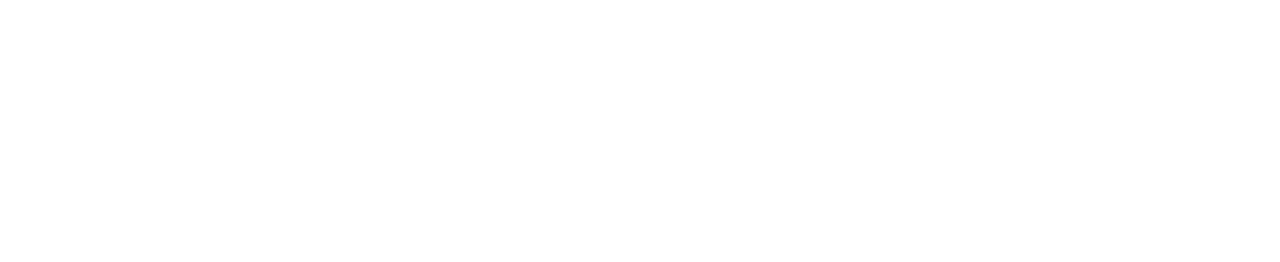
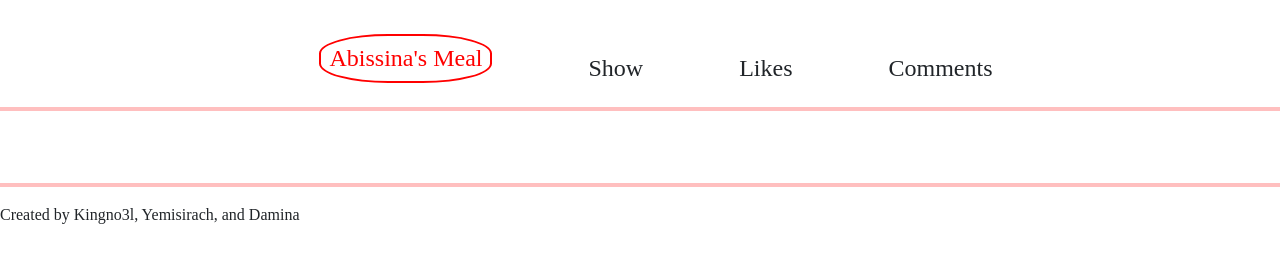
Before and after one commit to Yemisirach/JavaScript-capstone-project, a website built with webpack: page src/index.html in a window 1280 px wide. Built offline with nearby package versions, Linux system fonts and the light colour scheme; no server answers.

Commit message:
Styled header and footer

```diff
--- a/package.json
+++ b/package.json
@@ -32,6 +32,7 @@
     "eslint-config-airbnb-base": "^14.2.1",
     "eslint-plugin-import": "^2.27.5",
     "esquery": "1.4.0",
+    "hint": "^7.1.3",
     "html-webpack-plugin": "^5.5.0",
     "jest": "^29.4.2",
     "jest-environment-jsdom": "^29.4.2",
--- a/src/index.html
+++ b/src/index.html
@@ -14,6 +14,16 @@
     />
   </head>
   <body>
+    <header>
+      <ul>
+        <h1>Abissina's meal </h1>
+        <li>show</li>
+        <li>likes</li>
+        <li>comments</li>
+      </ul>
+      <hr />
+    </header>
+
     <div class="container-fluid">
       <h1 class="p-3"></h1>
 
@@ -32,6 +42,10 @@
 
       </div>
     </div>
+    <hr />
+    <footer>
+      <p>Created by Kingno3l, Yemisirach, and Damina</p>
+    </footer>
     <script src="index.js"></script>
   </body>
 </html>
--- a/src/style.css
+++ b/src/style.css
@@ -66,3 +66,29 @@ button,
   cursor: pointer;
   margin: 3%;
 }
+
+/* header and footer start */
+ul {
+  display: flex;
+  list-style-type: none;
+  gap: 6rem;
+  font-size: 1.5rem;
+  justify-content: center;
+  text-transform: capitalize;
+  margin-top: 50px;
+}
+
+ul h1 {
+  border: 2px solid red;
+  font-size: 1.5rem;
+  color: red;
+  padding: 0.5rem;
+  border-radius: 40%;
+  margin-top: -1rem;
+}
+
+hr {
+  border-top: 4px solid red;
+}
+
+/* header and footer end */
```
Also changed, not shown: dist/index.html, dist/main.js, 1 other file.
